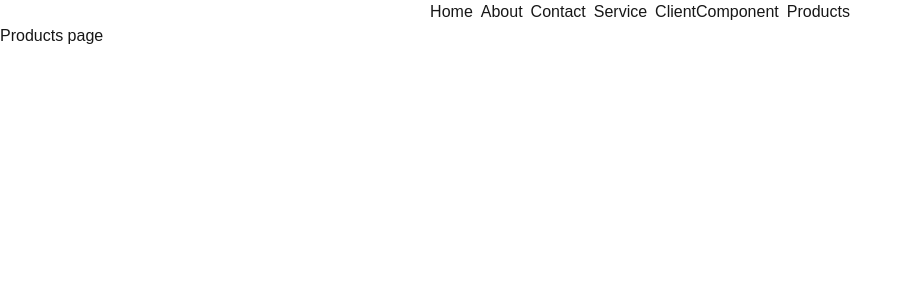
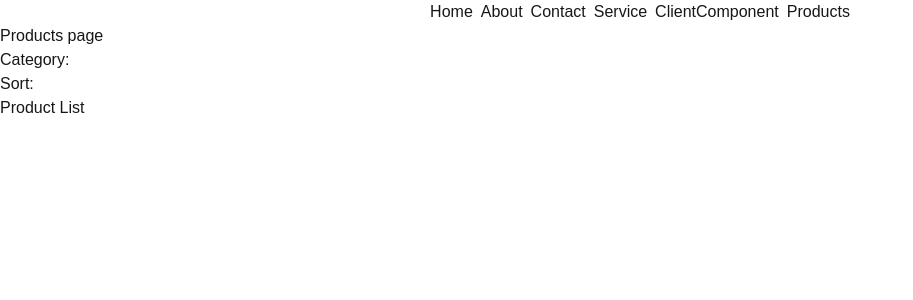
Before and after one commit to VikashBurman/Nextjs-Project, a Next.js app: page /products in a window 1280 px wide. Shown: the top 300 px of the page, without its empty margins (0-913 px from the left). Built offline with nearby package versions, Linux system fonts and the light colour scheme.

Commit message:
Add ProductList component and enhance Products page with searchParams handling

```diff
--- a/app/(users)/products/page.js
+++ b/app/(users)/products/page.js
@@ -1,14 +1,19 @@
+import ProductList from "./productlist";
+
 const Products = async ({searchParams}) =>{
     // const {searchParams} =  props;
     const data = await searchParams;
     console.log(data)
     const {category,sort} = await searchParams;
     // console.log(searchParams);
-    console.log(category);
-    console.log(sort);
+    // console.log(category);
+    // console.log(sort);
     return(
         <>
             <h1>Products page</h1>
+            <h2>Category: {category}</h2>
+            <h2>Sort: {sort}</h2>
+            <ProductList/>
         </>
     )
 }
--- /dev/null
+++ b/app/(users)/products/productlist.js
@@ -0,0 +1,17 @@
+"use client";
+import { useSearchParams } from "next/navigation";
+const ProductList = () =>{
+    const searchParams = useSearchParams();
+    // console.log(searchParams);
+    const category = searchParams.get("category");
+    const page = searchParams.getAll("page");
+    console.log(category);
+    console.log(page);
+    return(
+        <>
+            <h1>Product List</h1>
+        </>
+    )
+}
+
+export default ProductList;
```
Also changed, not shown: 1 other file (tests, documents, lock files or other folders).
